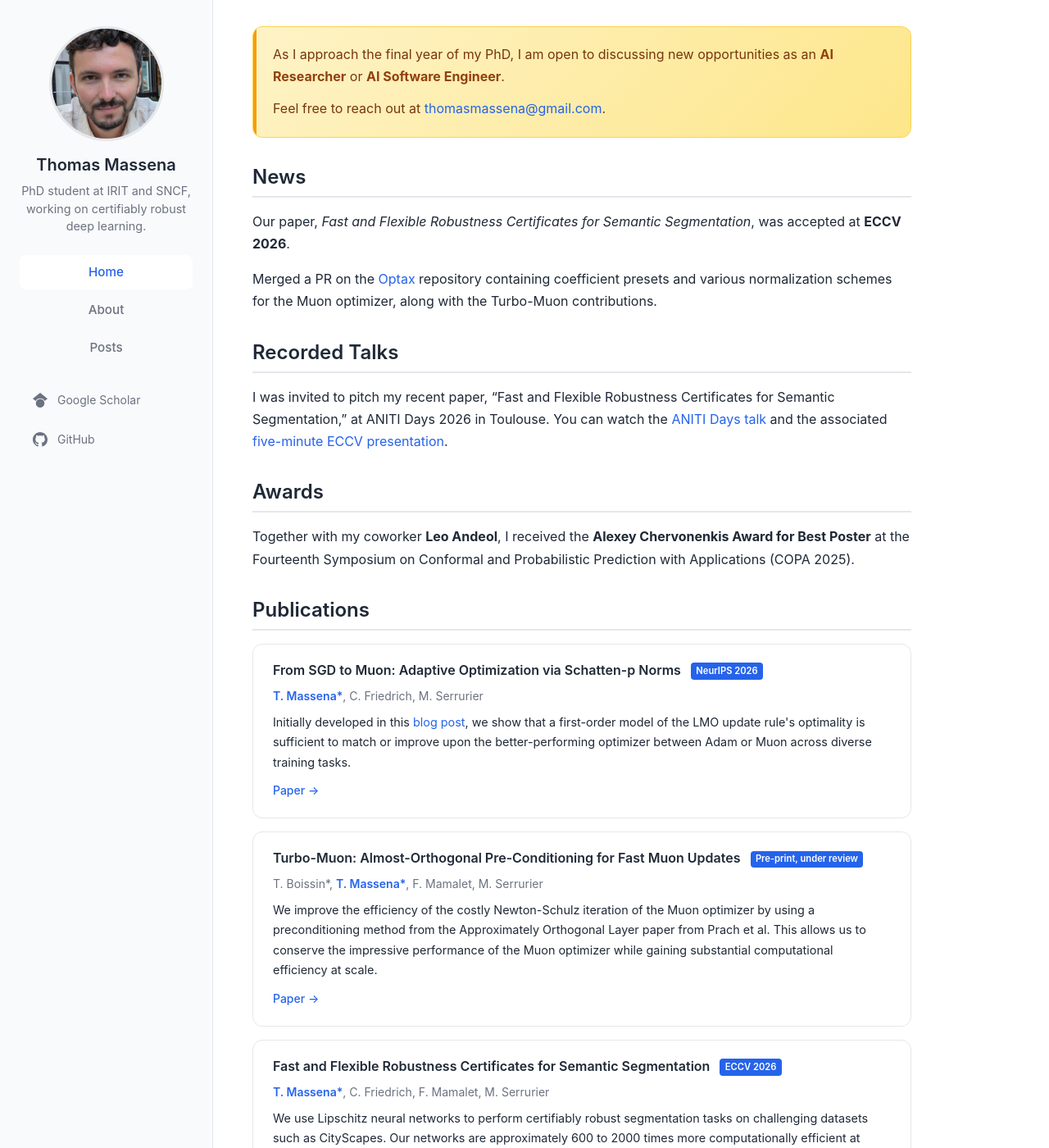
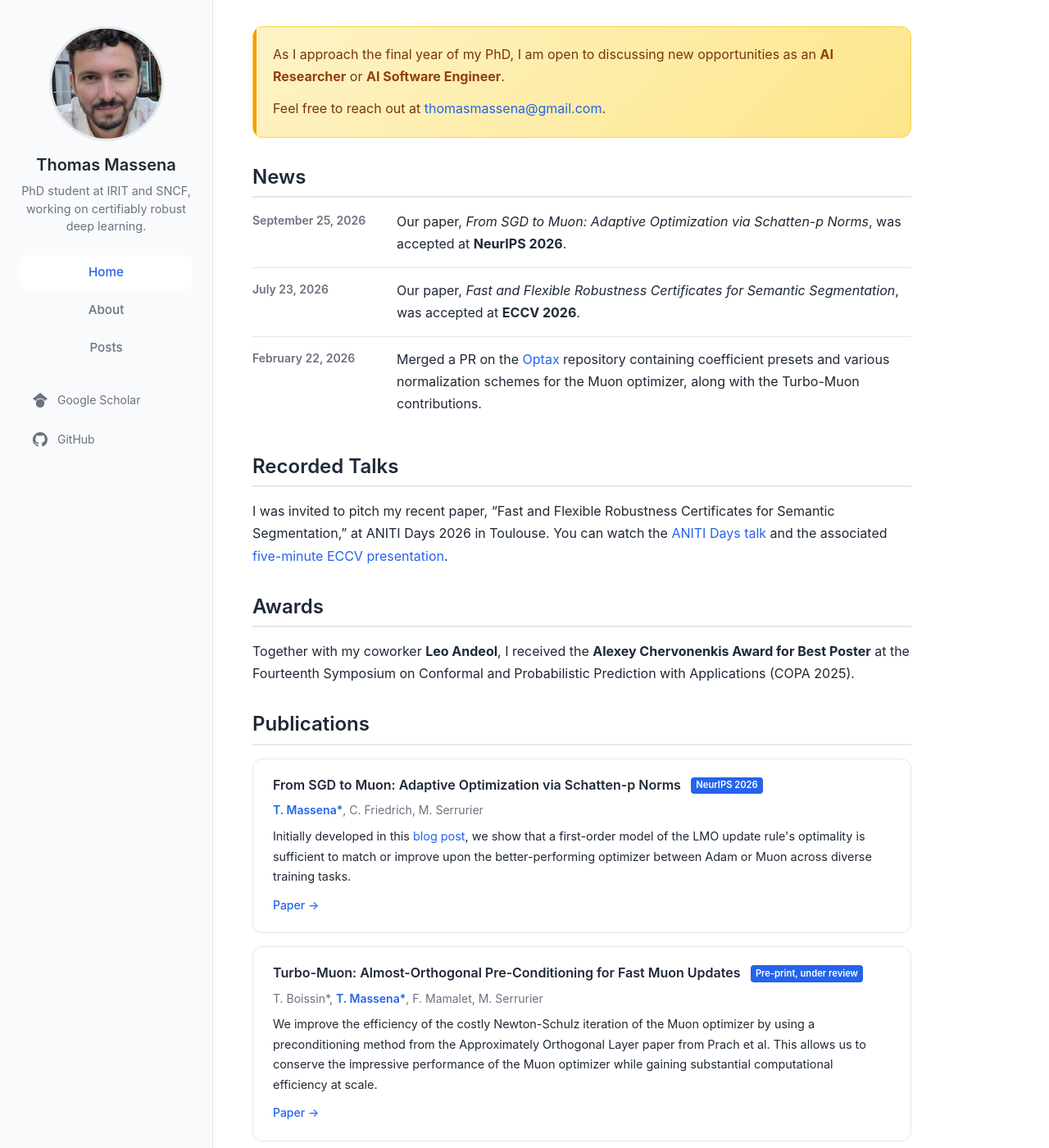
Before and after one commit to massena-t/massena-t.github.io, a Jekyll site: the page built from index.md, in a window 1280 px wide and 1400 px high. Shown: the whole window at 82% size. Built offline with Jekyll 4.4.1, drawn with Linux system fonts in a browser that asks for light colours.

Commit message:
change news section for cleaner dates

```diff
--- a/assets/css/custom.css
+++ b/assets/css/custom.css
@@ -173,6 +173,39 @@ a:hover {
 }
 
 /* ===== News Section ===== */
+.news-list {
+  list-style: none;
+  margin: 0;
+  padding: 0;
+}
+
+.news-list li {
+  display: grid;
+  grid-template-columns: 10rem minmax(0, 1fr);
+  gap: 1rem;
+  padding: 0.9rem 0;
+  border-bottom: 1px solid var(--border);
+}
+
+.news-list li:first-child {
+  padding-top: 0;
+}
+
+.news-list li:last-child {
+  border-bottom: 0;
+}
+
+.news-list time {
+  color: var(--text-muted);
+  font-size: 0.875rem;
+  font-weight: 600;
+  white-space: nowrap;
+}
+
+.news-list p {
+  margin: 0;
+}
+
 .news-card {
   background: linear-gradient(135deg, #fef3c7 0%, #fde68a 100%);
   border: 1px solid #fcd34d;
@@ -340,3 +373,10 @@ a:hover {
     height: 520px;
   }
 }
+
+@media (max-width: 520px) {
+  .news-list li {
+    grid-template-columns: 1fr;
+    gap: 0.2rem;
+  }
+}
--- a/index.md
+++ b/index.md
@@ -10,9 +10,20 @@ title: "Thomas Massena"
 
 ## News
 
-Our paper, <em>Fast and Flexible Robustness Certificates for Semantic Segmentation</em>, was accepted at <strong>ECCV 2026</strong>.
-
-Merged a PR on the <a href="https://github.com/google-deepmind/optax/pull/1602" target="_blank">Optax</a> repository containing coefficient presets and various normalization schemes for the Muon optimizer, along with the Turbo-Muon contributions.
+<ul class="news-list">
+  <li>
+    <time datetime="2026-09-25">September 25, 2026</time>
+    <p>Our paper, <em>From SGD to Muon: Adaptive Optimization via Schatten-p Norms</em>, was accepted at <strong>NeurIPS 2026</strong>.</p>
+  </li>
+  <li>
+    <time datetime="2026-07-23">July 23, 2026</time>
+    <p>Our paper, <em>Fast and Flexible Robustness Certificates for Semantic Segmentation</em>, was accepted at <strong>ECCV 2026</strong>.</p>
+  </li>
+  <li>
+    <time datetime="2026-02-22">February 22, 2026</time>
+    <p>Merged a PR on the <a href="https://github.com/google-deepmind/optax/pull/1602" target="_blank">Optax</a> repository containing coefficient presets and various normalization schemes for the Muon optimizer, along with the Turbo-Muon contributions.</p>
+  </li>
+</ul>
 
 ## Recorded Talks
 
```
Also changed, not shown: 8 other files.
